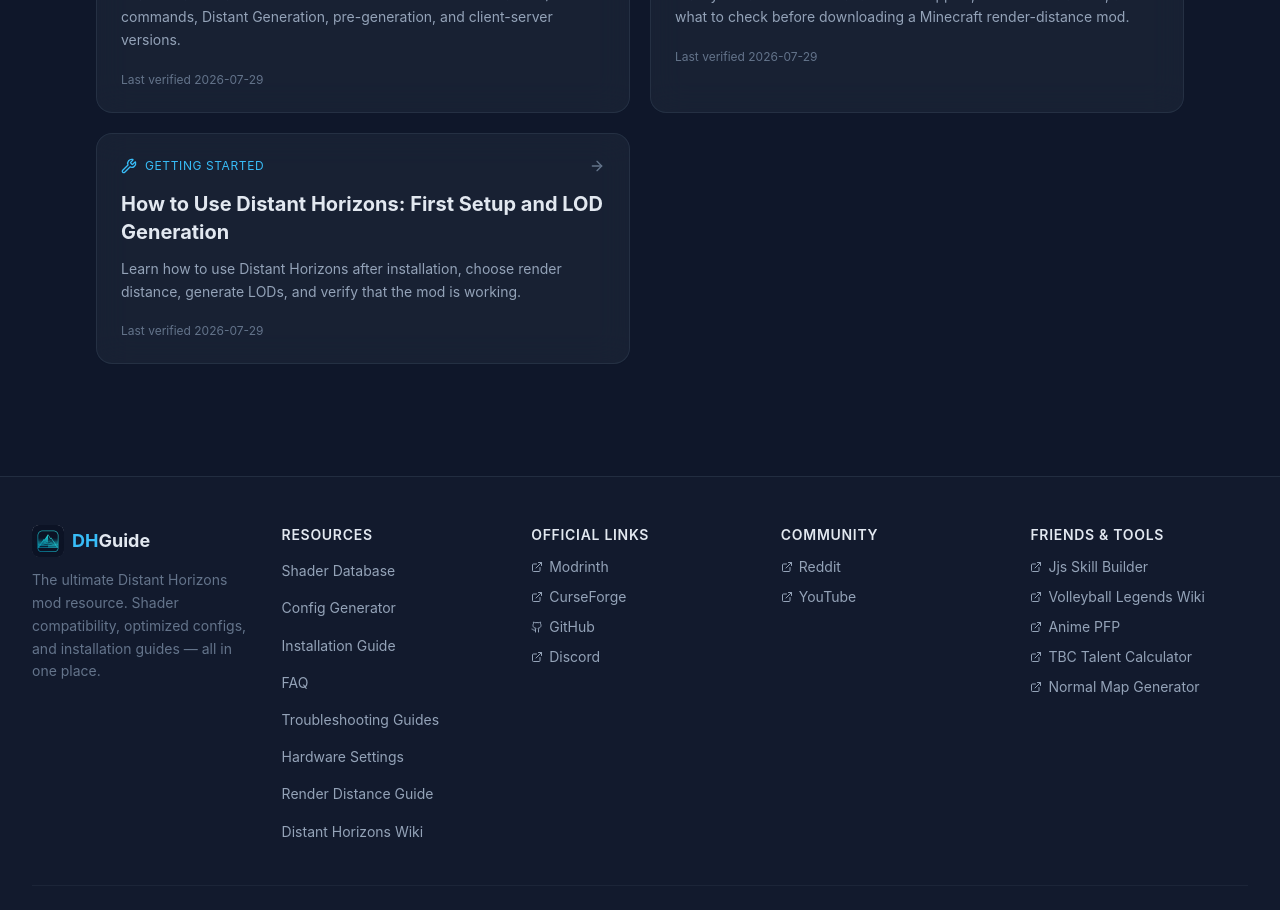
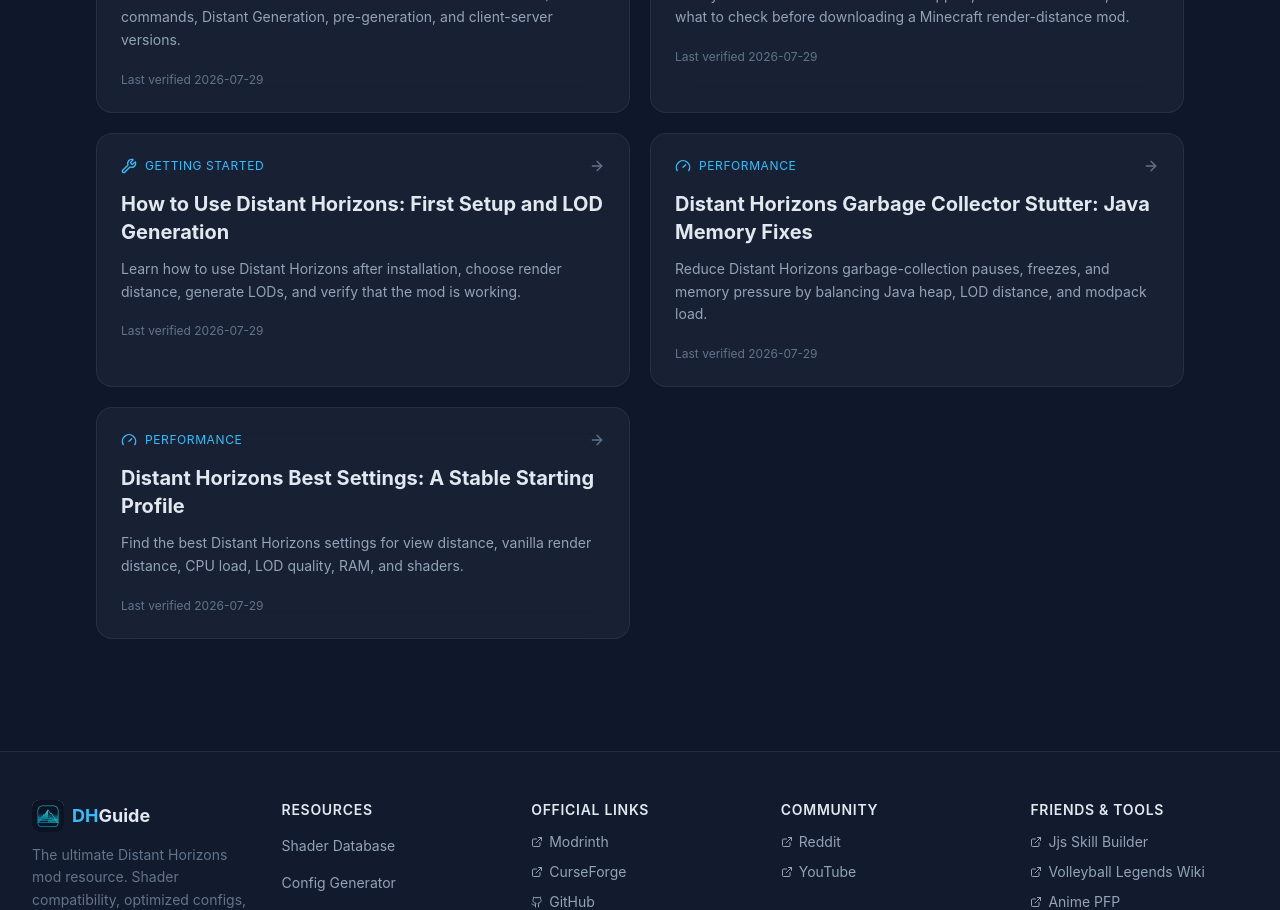
Before and after one commit to richardharmer/Distant-Horizons-Guide, a Next.js app: page /guides in a window 1280 px wide. Shown: the part 3160-4070 px from the top of the page. Built offline with nearby package versions, Linux system fonts and the light colour scheme.

Commit message:
补充GC与最佳设置关键词页面

```diff
--- a/src/data/guides.ts
+++ b/src/data/guides.ts
@@ -333,6 +333,32 @@
       { title: 'Add shaders last', body: 'Once the base profile works, choose a shader with documented DH integration and test it separately.' },
     ], related: ['distant-horizons-lod-not-generating', 'distant-horizons-best-settings-laptop'],
   },
+  {
+    slug: 'distant-horizons-garbage-collector', title: 'Distant Horizons Garbage Collector Stutter: Java Memory Fixes',
+    description: 'Reduce Distant Horizons garbage-collection pauses, freezes, and memory pressure by balancing Java heap, LOD distance, and modpack load.', category: 'Performance', updated: '2026-07-29',
+    intro: 'Garbage collection is Java cleaning unused objects from the heap. Distant Horizons generation, shaders, resource packs, and large modpacks can all increase allocation pressure, but assigning an unlimited heap is not a reliable fix.',
+    symptoms: ['the game freezes for a few seconds', 'RAM rises and suddenly drops', 'stutter appears during LOD generation', 'the problem is worse with a large modpack'],
+    steps: [
+      { title: 'Use a measured heap size', body: 'Start with a moderate allocation that fits the modpack, commonly around 4–8 GB for many setups. Increase only when logs and usage show genuine memory pressure.' },
+      { title: 'Reduce the workload before adding RAM', body: 'Lower LOD distance and quality, reduce vanilla render distance, and pause shaders while testing. This reduces allocations at the source.' },
+      { title: 'Leave system headroom', body: 'Do not assign nearly all physical memory to Minecraft. The operating system, launcher, GPU driver, and other applications also need room.' },
+      { title: 'Compare a clean instance', body: 'Run DH without the full modpack and compare the same route. A clean comparison separates Java pressure from a mod conflict or world generator.' },
+      { title: 'Read the Java log', body: 'Look for repeated allocation failures, out-of-memory errors, or long pause times. Record Java version, heap flags, mod list, and the DH profile when reporting.' },
+    ], related: ['distant-horizons-out-of-memory', 'distant-horizons-ram-settings'],
+  },
+  {
+    slug: 'distant-horizons-best-settings', title: 'Distant Horizons Best Settings: A Stable Starting Profile',
+    description: 'Find the best Distant Horizons settings for view distance, vanilla render distance, CPU load, LOD quality, RAM, and shaders.', category: 'Performance', updated: '2026-07-29',
+    intro: 'There is no single best Distant Horizons profile for every PC. The best starting point keeps Minecraft responsive, lets LOD generation catch up, and increases distance only after frame pacing and memory use are stable.',
+    symptoms: ['you want the best DH settings', 'the horizon looks good but FPS stutters', 'you do not know which distance setting to change', 'shaders make the setup unstable'],
+    steps: [
+      { title: 'Start with vanilla render distance at 8–12', body: 'Keep full-detail chunks close to the player and let the LOD system handle the distant horizon.' },
+      { title: 'Start LOD distance at 64–128 chunks', body: 'Use a moderate distance and wait for generation. Increase it in small steps rather than jumping immediately to the maximum.' },
+      { title: 'Use medium or low LOD quality first', body: 'Quality affects memory, generation work, and visual detail. Choose the lowest profile that looks good from your normal play distance.' },
+      { title: 'Leave CPU headroom', body: 'Reduce DH builder load if Minecraft stutters during generation. A faster queue is not useful if it starves the game thread.' },
+      { title: 'Add shaders last', body: 'Verify the no-shader profile first, then choose a shader with documented DH support and tune its shadow and DH integration settings.' },
+    ], related: ['distant-horizons-low-fps', 'distant-horizons-garbage-collector'],
+  },
 ];
 
 export function getGuide(slug: string) {
```
